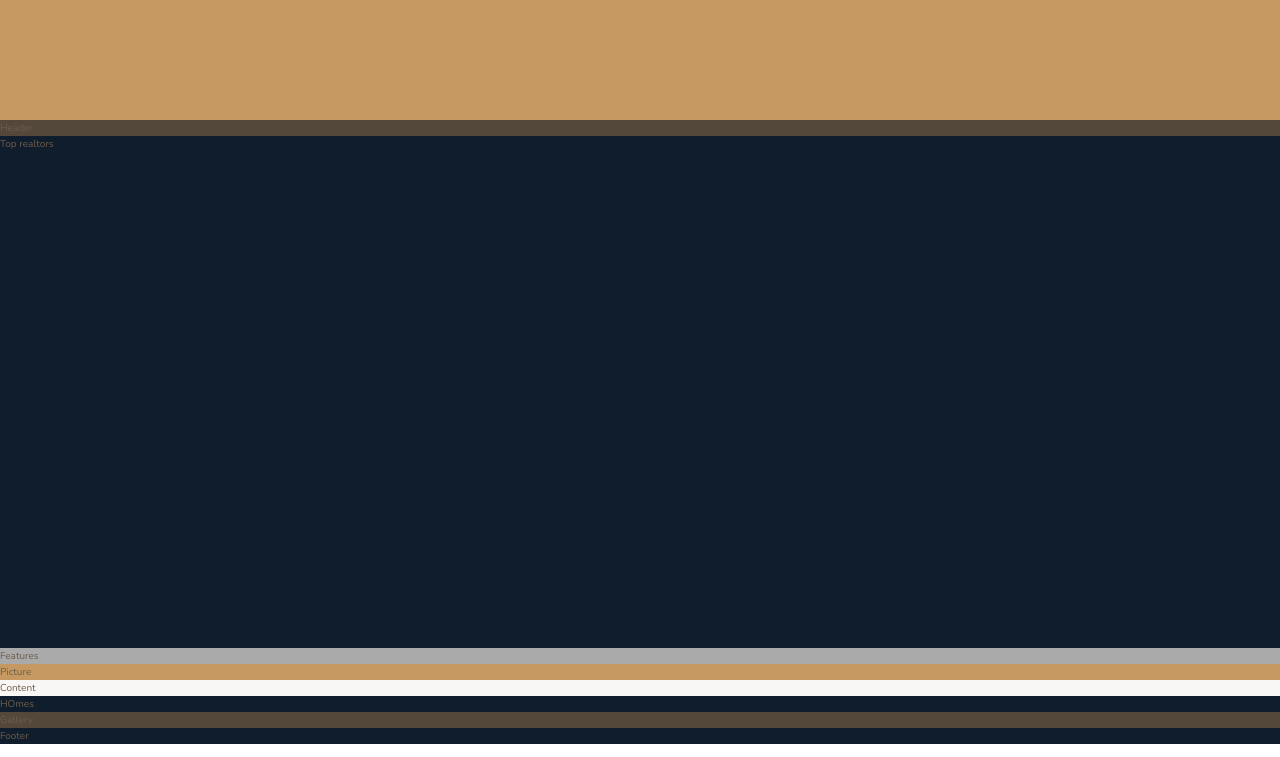
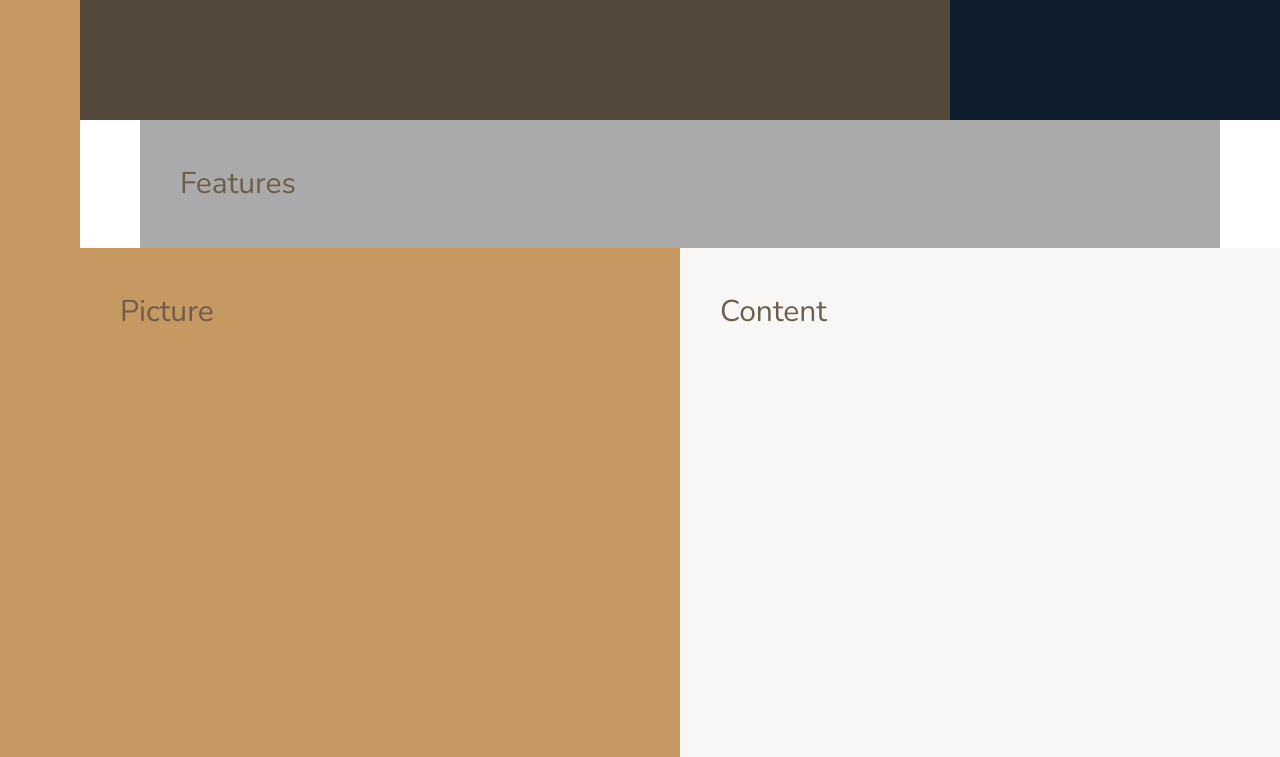
Before and after one commit to irshadkhan2019/nexter-design, a website: page index.html in a window 1280 px wide. Shown: the part 520-1277 px from the top of the page. Drawn offline with nearby package versions, Linux system fonts and the light colour scheme.

Commit message:
creating row and column Layout

```diff
--- a/sass/_base.scss
+++ b/sass/_base.scss
@@ -37,4 +37,10 @@ body {
 .container {
   display: grid;
   grid-template-rows: 80vh min-content 40vw repeat(3, min-content);
+  grid-template-columns: [sidebar-start]8rem [sidebar-end full-start] minmax(6rem, 1fr) [center-start] repeat(8, [col-start] minmax(min-content, 14rem) [col-end]) [center-end] minmax(6rem, 1fr) [full-end];
+
+  &>* {
+    padding: 40px;
+    font-size: 3rem;
+  }
 }
--- a/sass/_features.scss
+++ b/sass/_features.scss
@@ -1,3 +1,4 @@
 .features {
   background-color: $color-grey-light-2;
+  grid-column: center-start/center-end;
 }
--- a/sass/_footer.scss
+++ b/sass/_footer.scss
@@ -1,3 +1,4 @@
 .footer {
   background-color: $color-secondary;
+  grid-column: full-start /full-end;
 }
--- a/sass/_gallery.scss
+++ b/sass/_gallery.scss
@@ -1,3 +1,4 @@
 .gallery {
   background-color: $color-grey-dark-1;
+  grid-column: full-start/full-end;
 }
--- a/sass/_header.scss
+++ b/sass/_header.scss
@@ -1,3 +1,4 @@
 .header {
   background-color: $color-grey-dark-1;
+  grid-column: full-start /col-end 6;
 }
--- a/sass/_homes.scss
+++ b/sass/_homes.scss
@@ -1,3 +1,4 @@
 .homes {
   background-color: $color-secondary;
+  grid-column: center-start/center-end;
 }
--- a/sass/_realtors.scss
+++ b/sass/_realtors.scss
@@ -1,3 +1,4 @@
 .realtors {
   background-color: $color-secondary;
+  grid-column: col-start 7 /full-end;
 }
--- a/sass/_sidebar.scss
+++ b/sass/_sidebar.scss
@@ -1,3 +1,6 @@
 .sidebar {
   background-color: $color-primary;
+  grid-column: sidebar-start/sidebar-end;
+  // row till end
+  grid-row: 1/-1;
 }
--- a/sass/_story.scss
+++ b/sass/_story.scss
@@ -1,9 +1,11 @@
 .story {
   &__pictures {
     background-color: $color-primary;
+    grid-column: full-start /col-end 4;
   }
 
   &__content {
     background-color: $color-grey-light-1;
+    grid-column: col-start 5 /full-end;
   }
 }
```
Also changed, not shown: css/style.css.
